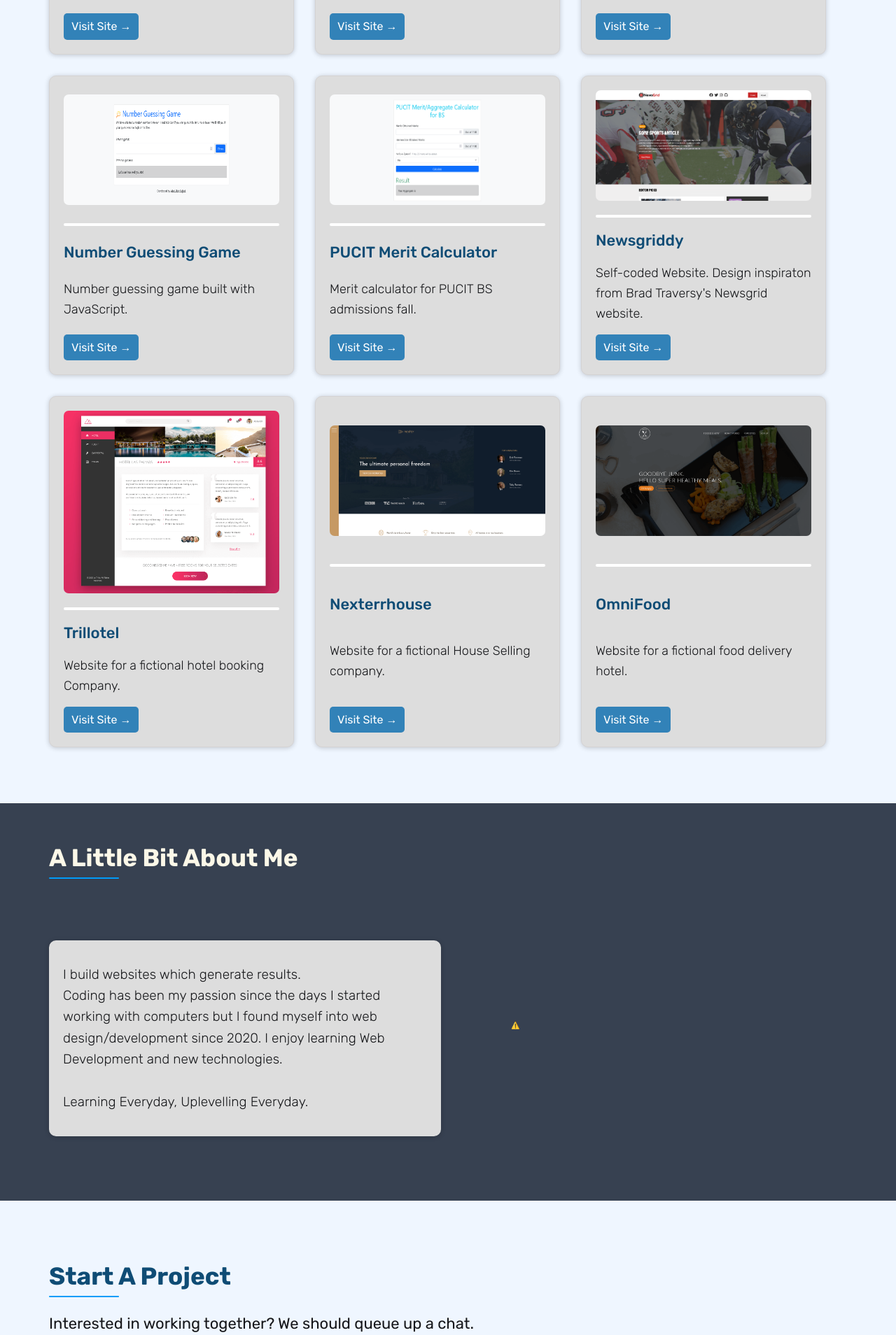
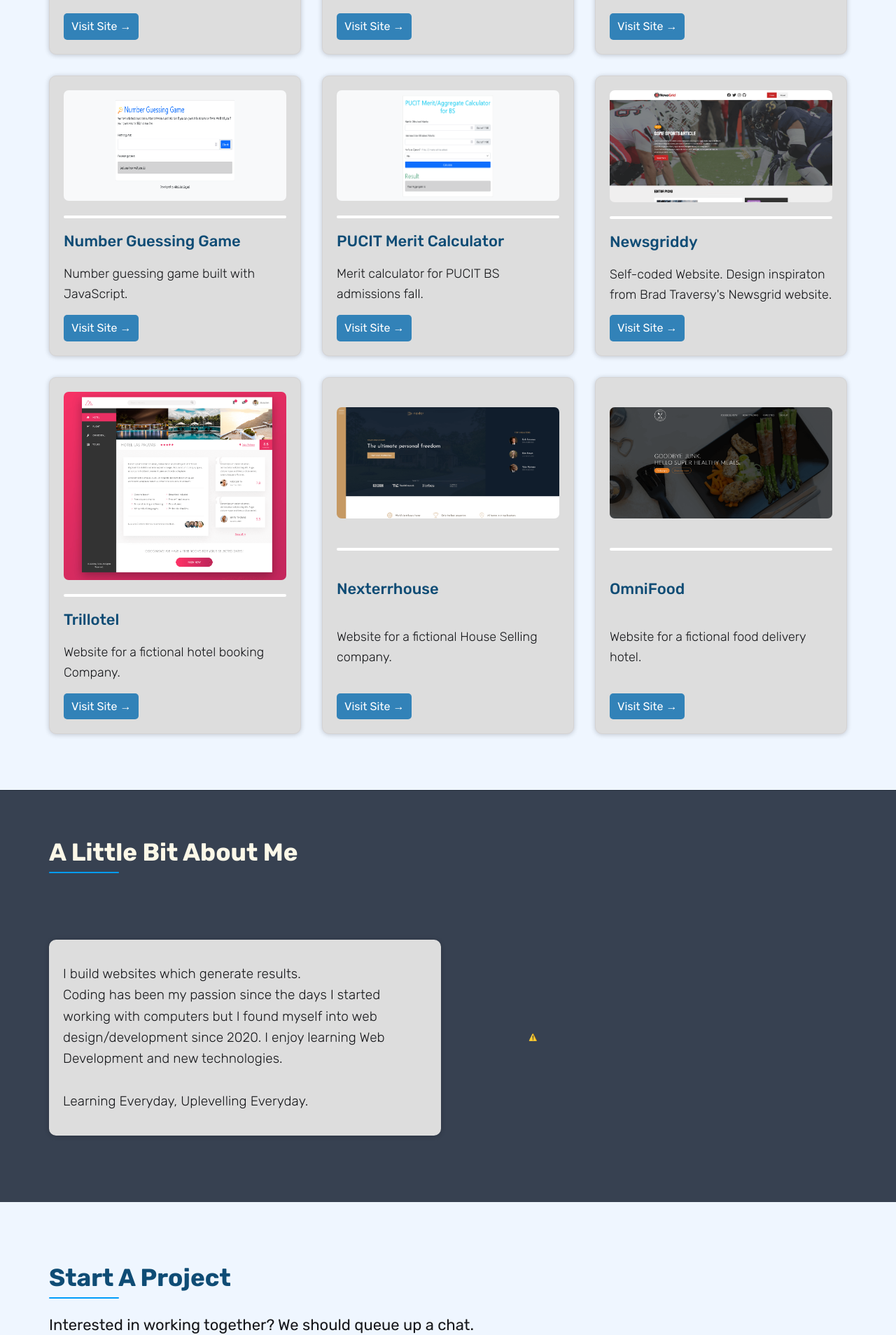
Before and after one commit to Abdullah-Sajjad026/portfolio-site, a JavaScript app: page / in a window 1280 px wide. Shown: the part 2059-3967 px from the top of the page at 70% size. Built offline with nearby package versions, Linux system fonts and the light colour scheme; no server answers; the HTML template or start-up script is replaced by a standard one.

Commit message:
fixed sections

```diff
--- a/public/stylesheets/main.css
+++ b/public/stylesheets/main.css
@@ -184,8 +184,10 @@ h6 {
 
 .grid-3col {
   display: grid;
-  grid-template-columns: repeat(auto-fit, minmax(26rem, 35rem));
+  grid-template-columns: repeat(auto-fit, minmax(28rem, 1fr));
   gap: 3rem;
+  justify-content: center;
+  justify-items: center;
 }
 @media only screen and (max-width: 768px) {
   .grid-3col {
@@ -267,16 +269,14 @@ h6 {
 #about {
   grid-column: full-start/full-end;
   background-color: #374151;
-}
-#about .title-box {
-  margin-bottom: 1rem;
+  border-top: 0.5px solid #1F2937;
 }
 #about .title-box h2 {
   color: var(--color-white);
 }
 
 .about {
-  padding: 5rem 0;
+  padding: 6rem 4rem;
 }
 .about .wrapper {
   max-width: 114rem;
@@ -286,8 +286,18 @@ h6 {
   place-self: center;
 }
 .about__img-col lottie-player {
-  width: 40rem;
-  height: 40rem;
+  width: 35rem;
+  height: 35rem;
+}
+@media only screen and (max-width: 500px) {
+  .about__img-col lottie-player {
+    width: 33rem;
+  }
+}
+@media only screen and (max-width: 420px) {
+  .about__img-col lottie-player {
+    width: 29rem;
+  }
 }
 @media only screen and (max-width: 360px) {
   .about__img-col lottie-player {
@@ -295,7 +305,7 @@ h6 {
   }
 }
 .about__text-col {
-  align-self: end;
+  place-self: center;
   font-size: 1.9rem;
   font-weight: 300;
 }
@@ -306,7 +316,6 @@ h6 {
   display: flex;
   align-items: center;
   min-height: 28rem;
-  margin-bottom: 4.2rem;
 }
 
 #skills {
@@ -434,6 +443,7 @@ h6 {
   align-items: end;
   border-radius: 10px;
   border: 1px solid #d5d3d3;
+  max-width: 42rem;
   transition: all 0.15s;
 }
 .portfolio-card:hover {
--- a/src/_app.scss
+++ b/src/_app.scss
@@ -212,8 +212,10 @@ h6 {
 
 .grid-3col {
     display: grid;
-    grid-template-columns: repeat(auto-fit, minmax(26rem, 35rem));
+    grid-template-columns: repeat(auto-fit, minmax(28rem, 1fr));
     gap: 3rem;
+    justify-content: center;
+    justify-items: center;
 
     @include respond(768px) {
         grid-template-columns: repeat(2, 1fr);
--- a/src/components/About/_about.scss
+++ b/src/components/About/_about.scss
@@ -5,7 +5,6 @@
     border-top: 0.5px solid #1F2937;
 
     .title-box {
-        margin-bottom: 2rem;
 
         h2 {
             color: var(--color-white);
@@ -15,7 +14,7 @@
 
 .about {
 
-    padding: 6rem 0;
+    padding: 6rem 4rem;
 
     .wrapper {
         max-width: 114rem;
@@ -29,8 +28,16 @@
         place-self: center;
 
         lottie-player {
-            width: 40rem;
-            height: 40rem;
+            width: 35rem;
+            height: 35rem;
+
+            @include respond(500px) {
+                width: 33rem;
+            }
+
+            @include respond(420px) {
+                width: 29rem;
+            }
 
             @include respond(360px) {
                 width: 25rem;
--- a/src/components/ProjectCard/_projectcard.scss
+++ b/src/components/ProjectCard/_projectcard.scss
@@ -5,7 +5,7 @@
     align-items: end;
     border-radius: 10px;
     border: 1px solid #d5d3d3;
-
+    max-width: 42rem;
     transition: all 0.150s;
 
     &:hover {
```
Also changed, not shown: 4 other files (tests, documents, lock files or other folders).
